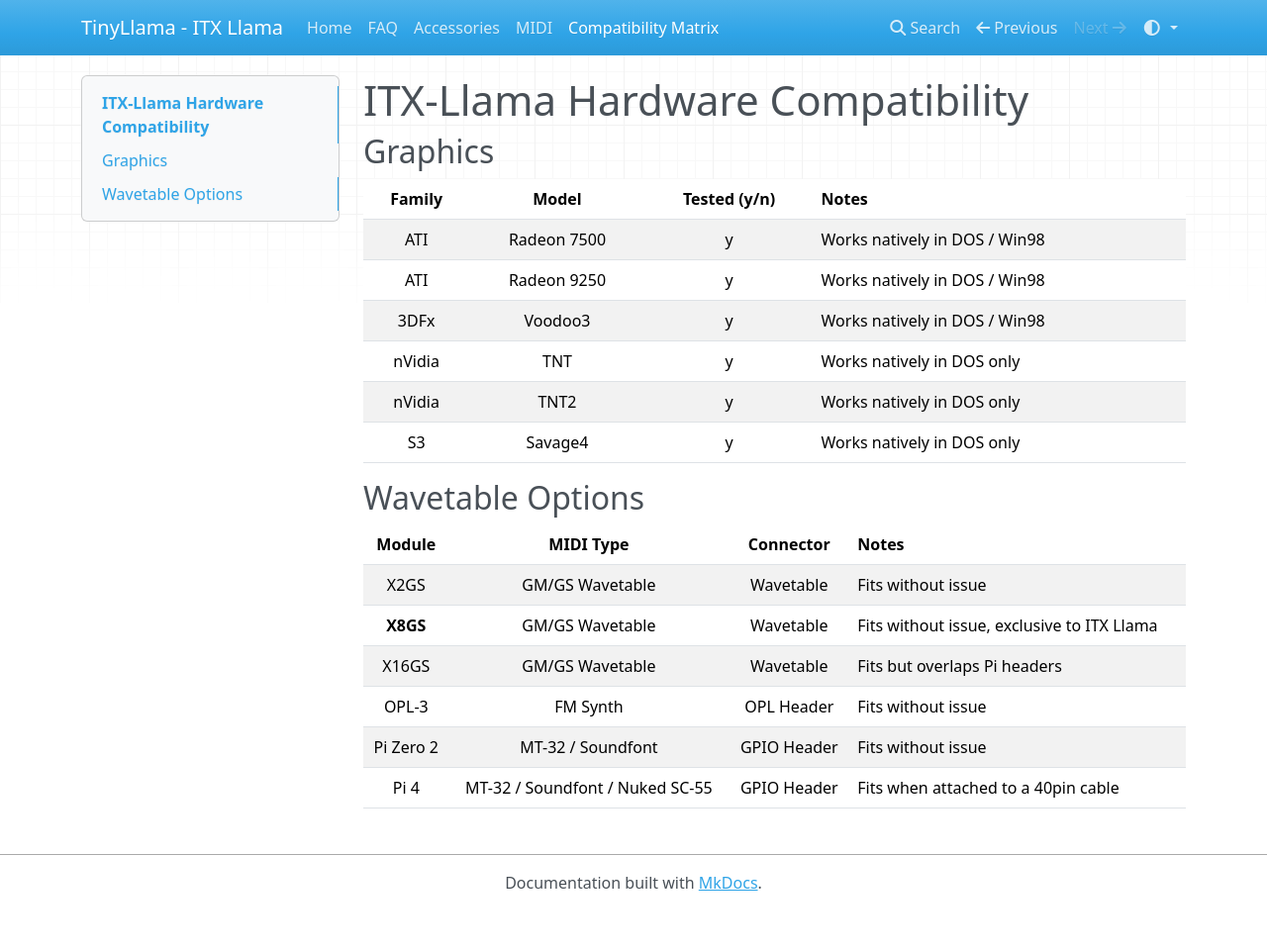
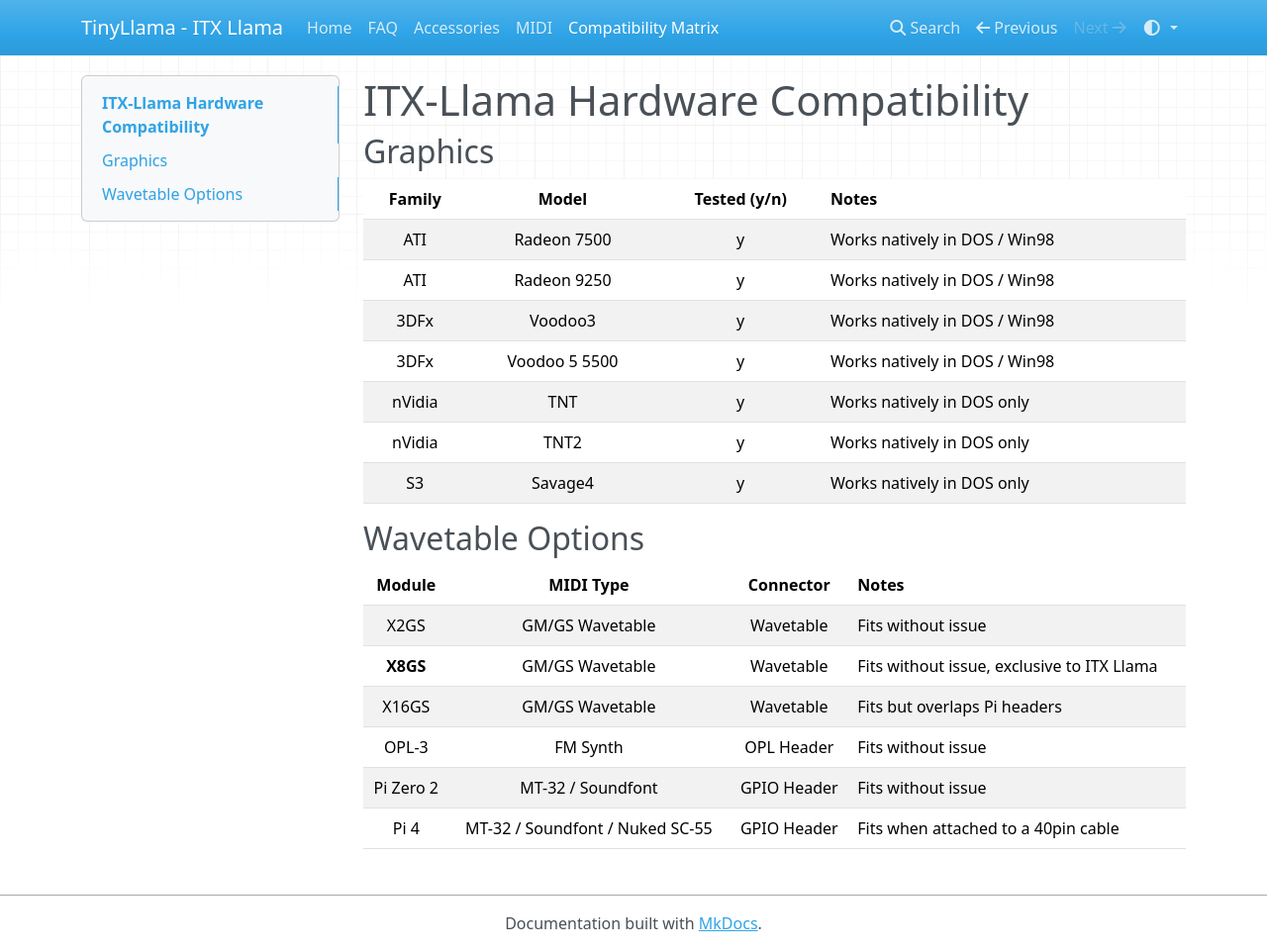
Before and after one commit to timesscar/tinyllama-docs, an MkDocs documentation site: the page built from docs/itxllama/compatibility-matrix.md, in a window 1280 px wide and 961 px high. Shown: the whole window at 99% size. Built offline with MkDocs 1.6.1, drawn with Linux system fonts in a browser that asks for light colours; nearby versions of some CDN libraries.

Commit message:
added Voodoo5 5500 entry

```diff
--- a/docs/itxllama/compatibility-matrix.md
+++ b/docs/itxllama/compatibility-matrix.md
@@ -6,6 +6,7 @@
 | ATI    | Radeon 7500 | y            | Works natively in DOS / Win98 |
 | ATI    | Radeon 9250 | y            | Works natively in DOS / Win98 |
 | 3DFx   | Voodoo3     | y            | Works natively in DOS / Win98 |
+| 3DFx   | Voodoo 5 5500 | y          | Works natively in DOS / Win98 |
 | nVidia | TNT         | y            | Works natively in DOS only    |
 | nVidia | TNT2        | y            | Works natively in DOS only    |
 | S3     | Savage4     | y            | Works natively in DOS only    |
```
